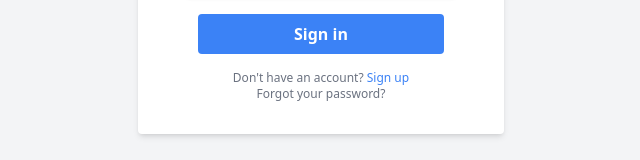
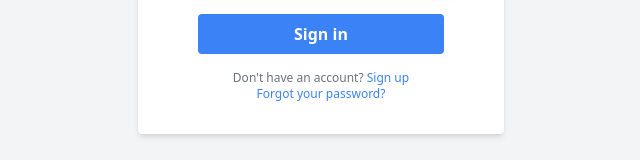
Before and after one commit to K0l4s/ute-shop, a React (Vite) app in the folder front-end/: page /login in a window 1280 px wide. Shown: the part 490-650 px from the top of the page, without its empty margins (319-959 px from the left). Built offline with nearby package versions, Linux system fonts and the light colour scheme; no server answers.

Commit message:
modify: link to forgot pass

```diff
--- a/front-end/src/pages/login/Login.tsx
+++ b/front-end/src/pages/login/Login.tsx
@@ -95,7 +95,7 @@ const Login: React.FC<LoginProps> = () => {
         </form>
         <p className="text-center text-xs text-gray-500 mt-4">
           Don't have an account? <a href="/register" className="text-blue-500">Sign up</a> <br />
-          Forgot your password?
+          <a href="/forgot" className="text-blue-500">Forgot your password? </a>
         </p>
       </div>
     </div>
```
